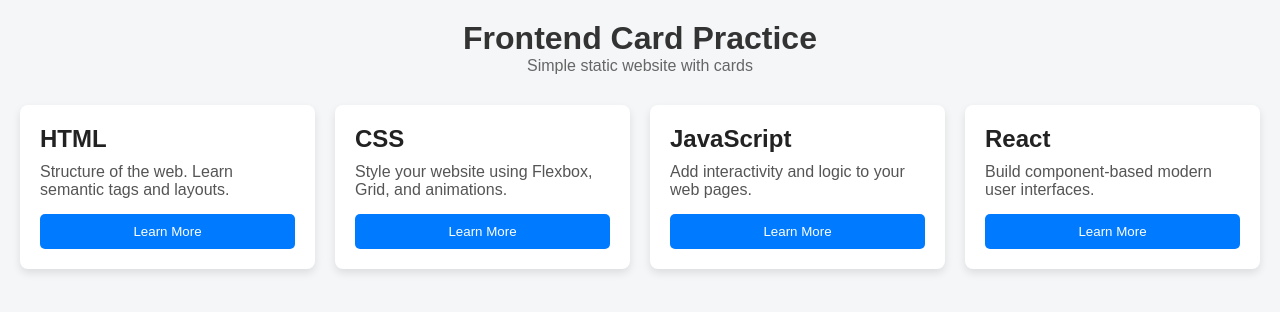
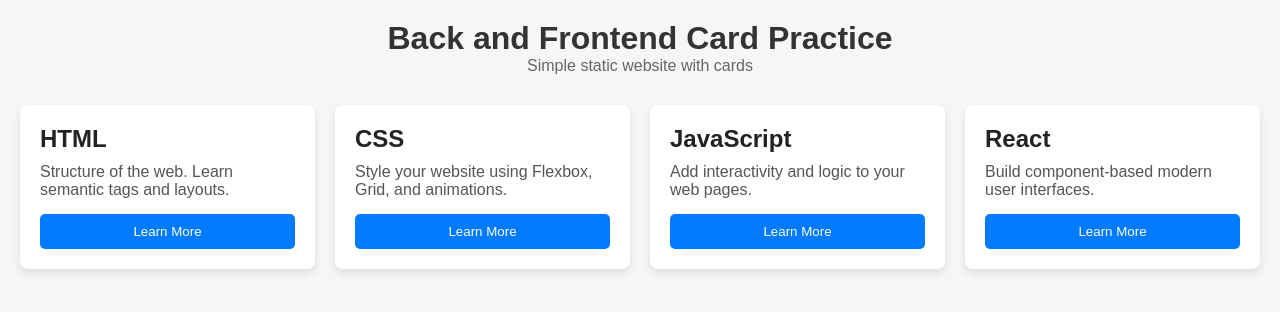
Before and after one commit to Muhammad-Ali671/openedition, a plain HTML site: page index.html in a window 1280 px wide. Drawn offline with Linux system fonts and the light colour scheme.

Commit message:
Made test changes in dev-test branch

```diff
--- a/index.html
+++ b/index.html
@@ -9,7 +9,7 @@
 <body>
 
   <header class="header">
-    <h1>Frontend Card Practice</h1>
+    <h1>Back and Frontend Card Practice</h1>
     <p>Simple static website with cards</p>
   </header>
 
```
